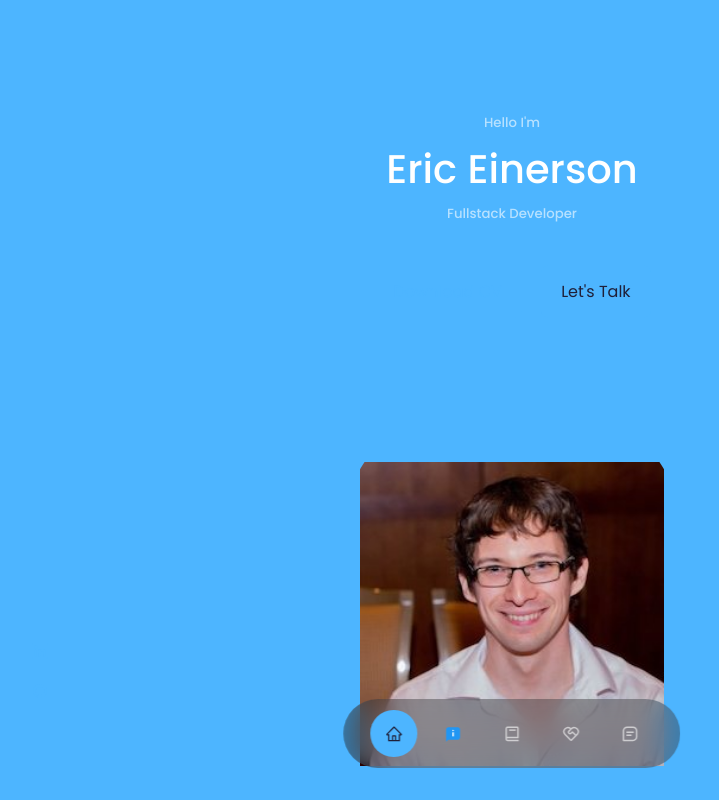
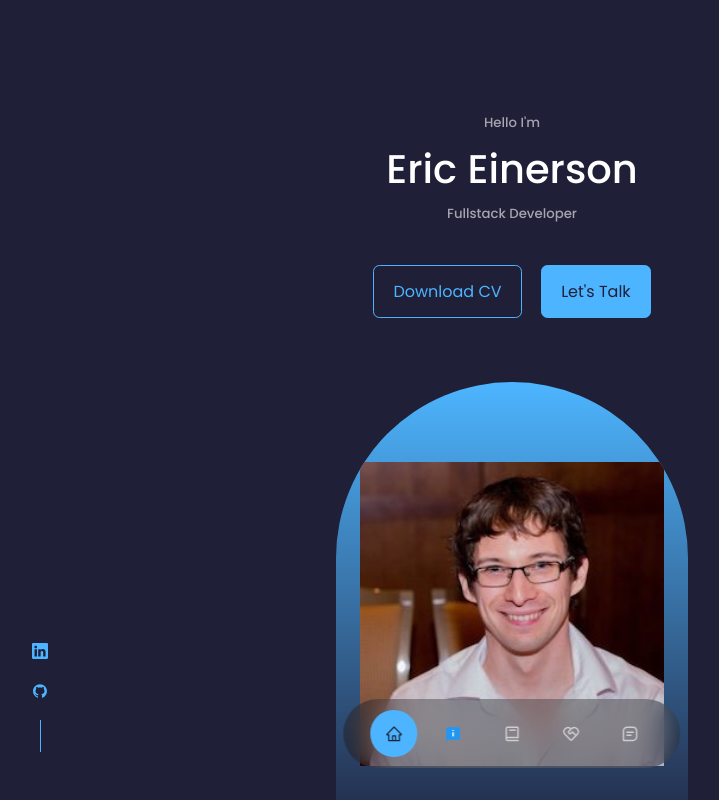
Before and after one commit to ericeinerson/react-portfolio, a React (Create React App) app: page / in a window 1280 px wide. Shown: the top 800 px of the page, without its empty margins (128-847 px from the left). Built offline with nearby package versions, Linux system fonts and the light colour scheme.

Commit message:
changed background color back

```diff
--- a/src/index.css
+++ b/src/index.css
@@ -35,7 +35,7 @@ html {
 
 body {
     font-family: 'Poppins', sans-serif;
-    background: var(--color-primary);
+    background: var(--color-bg);
     color: var(--color-white);
     line-height: 1.7;
 }
```
